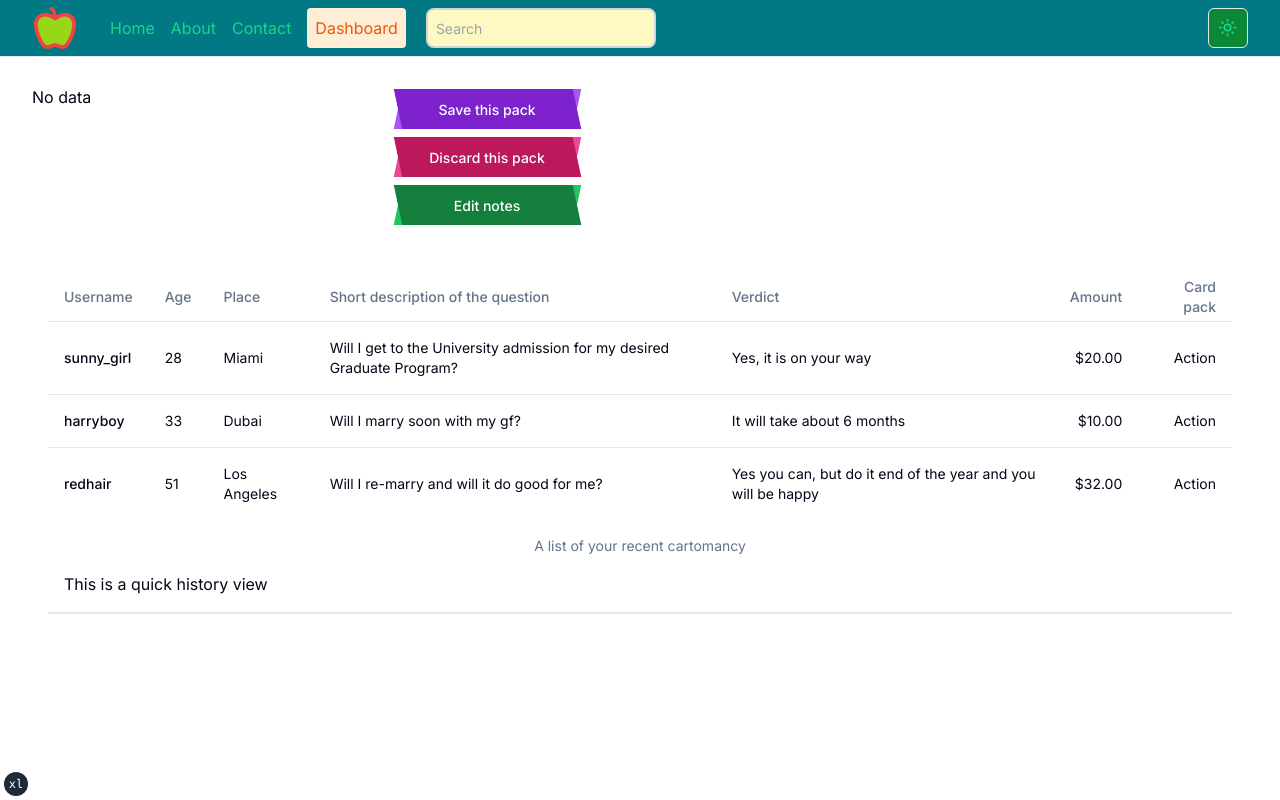
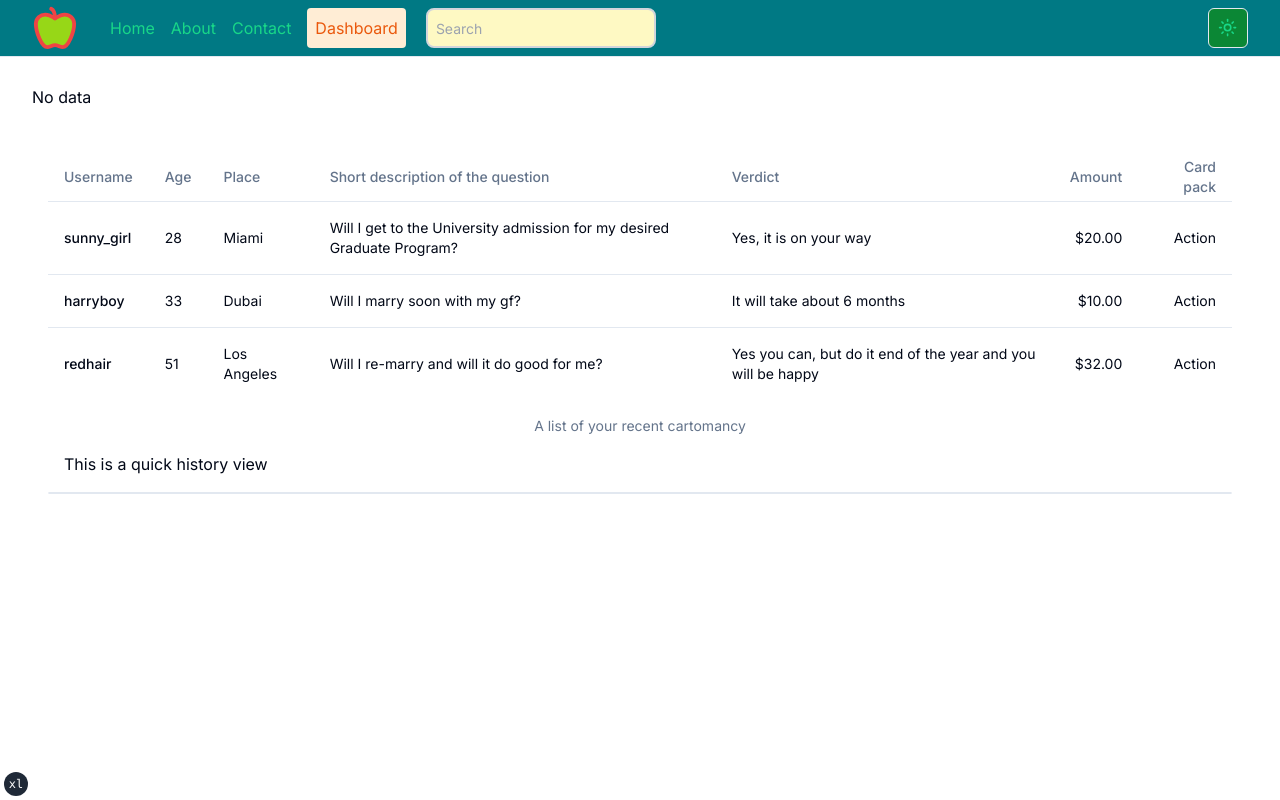
Before and after one commit to penangteams/nextjs_carto_new_tstw, a Next.js app: page /admin in a window 1280 px wide. Shown: the top 800 px of the page. Built offline with nearby package versions, Linux system fonts and the light colour scheme.

Commit message:
refine further admin page1

```diff
--- a/src/app/admin/page.tsx
+++ b/src/app/admin/page.tsx
@@ -163,10 +163,11 @@ export default function AdminPage() {
               );
             })
           )}
+          {mpacks && mpacks.length > 0 ? (
             <div className="top-0 flex flex-col items-center justify-center">
               <Link
                 href="/"
-              className="relative px-5 py-2 font-medium text-white group my-1 text-center w-[60%]"
+                className="relative px-5 py-2 font-medium text-white group my-1 text-center w-[60%] sm:w-full"
               >
                 <span className="absolute inset-0 w-full h-full transition-all duration-300 ease-out transform translate-x-0 -skew-x-12 bg-purple-500 group-hover:bg-purple-700 group-hover:skew-x-12"></span>
                 <span className="absolute inset-0 w-full h-full transition-all duration-300 ease-out transform skew-x-12 bg-purple-700 group-hover:bg-purple-500 group-hover:-skew-x-12"></span>
@@ -195,6 +196,7 @@ export default function AdminPage() {
                 <span className="relative text-sm">Edit notes</span>
               </Link>
             </div>
+          ) : null}
         </div>
       </div>
 
```
Lines whose indentation alone changed are shown as unchanged.
